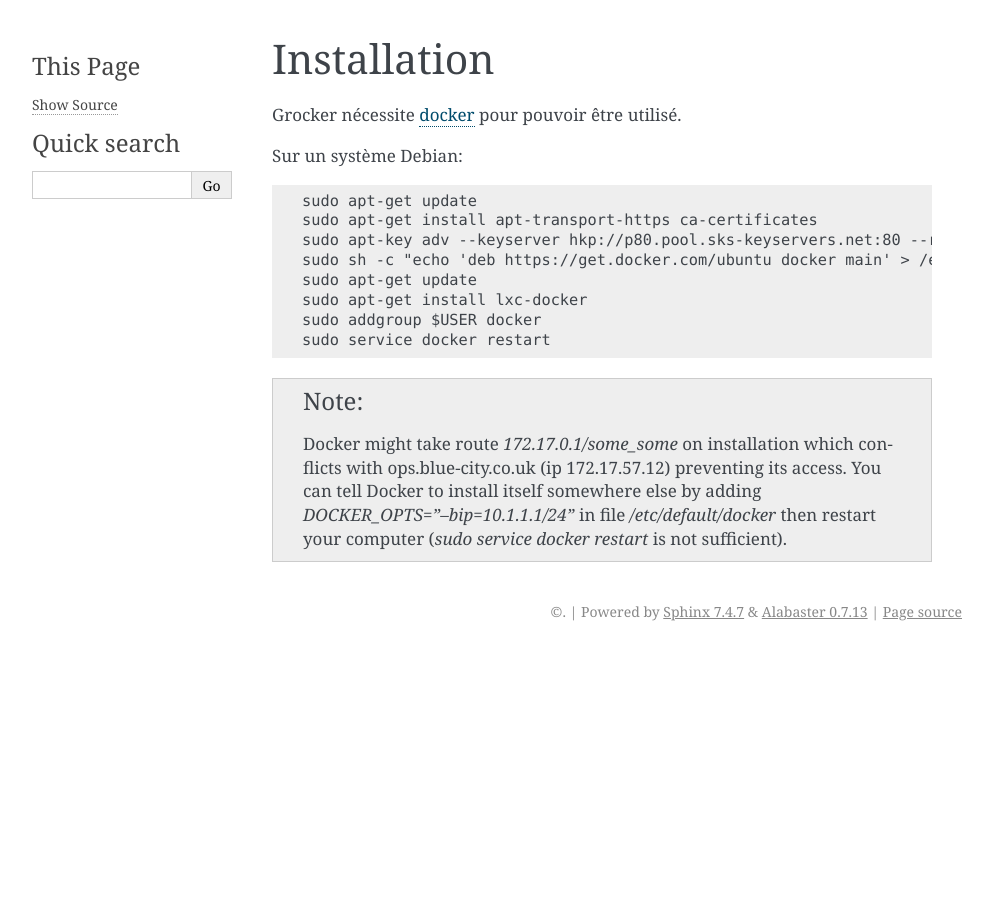
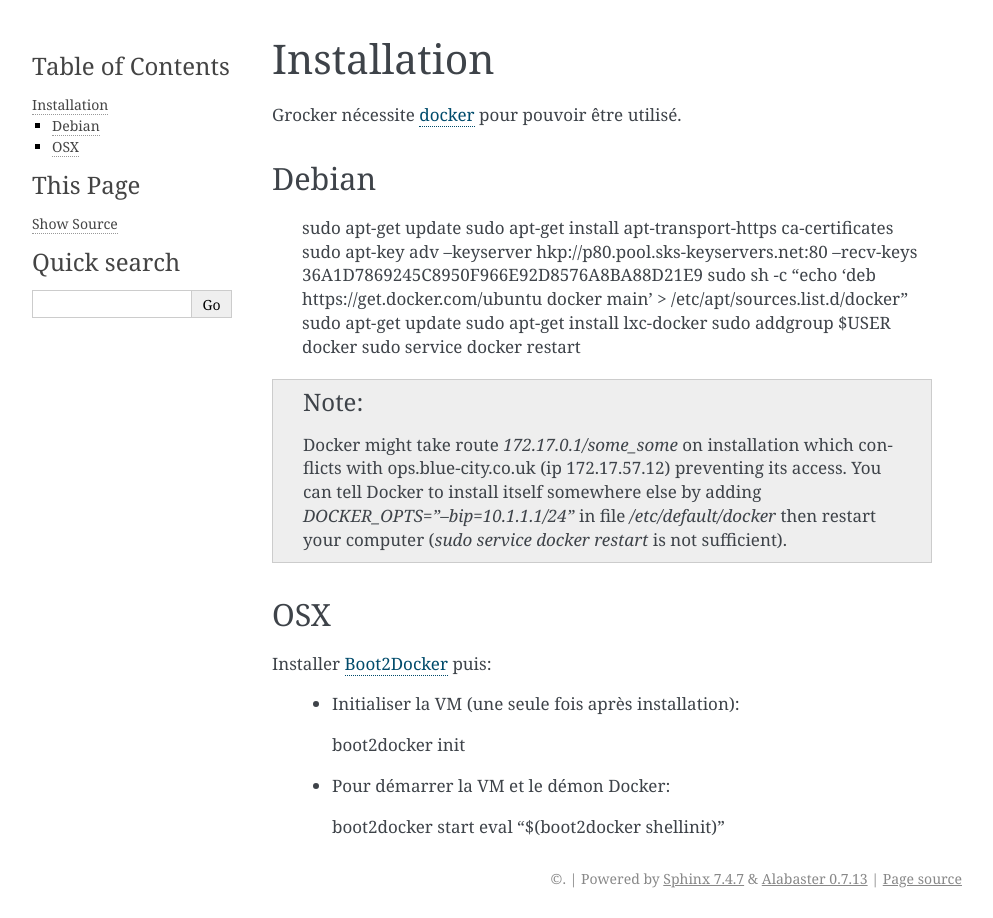
Before and after one commit to Polyconseil/grocker, a Sphinx documentation site: the page built from docs/installation.rst, in a window 1280 px wide. Shown: the whole page, without its empty margins (148-1141 px from the left). Built offline with Sphinx 7.4.7, drawn with Linux system fonts in a browser that asks for light colours.

Commit message:
docs: OSX install

```diff
--- a/docs/installation.rst
+++ b/docs/installation.rst
@@ -3,7 +3,10 @@ Installation
 
 Grocker nécessite `docker`_ pour pouvoir être utilisé.
 
-Sur un système Debian::
+.. _docker: https://www.docker.com/
+
+Debian
+------
 
   sudo apt-get update
   sudo apt-get install apt-transport-https ca-certificates
@@ -22,4 +25,18 @@ Sur un système Debian::
   `DOCKER_OPTS="--bip=10.1.1.1/24"` in file */etc/default/docker* then
   restart your computer (`sudo service docker restart` is not sufficient).
 
-.. _docker: https://www.docker.com/
+OSX
+---
+
+Installer `Boot2Docker`_ puis:
+
+  - Initialiser la VM (une seule fois après installation)::
+
+    boot2docker init
+
+  - Pour démarrer la VM et le démon Docker::
+
+    boot2docker start
+    eval "$(boot2docker shellinit)"
+
+.. _Boot2Docker: http://boot2docker.io
```
